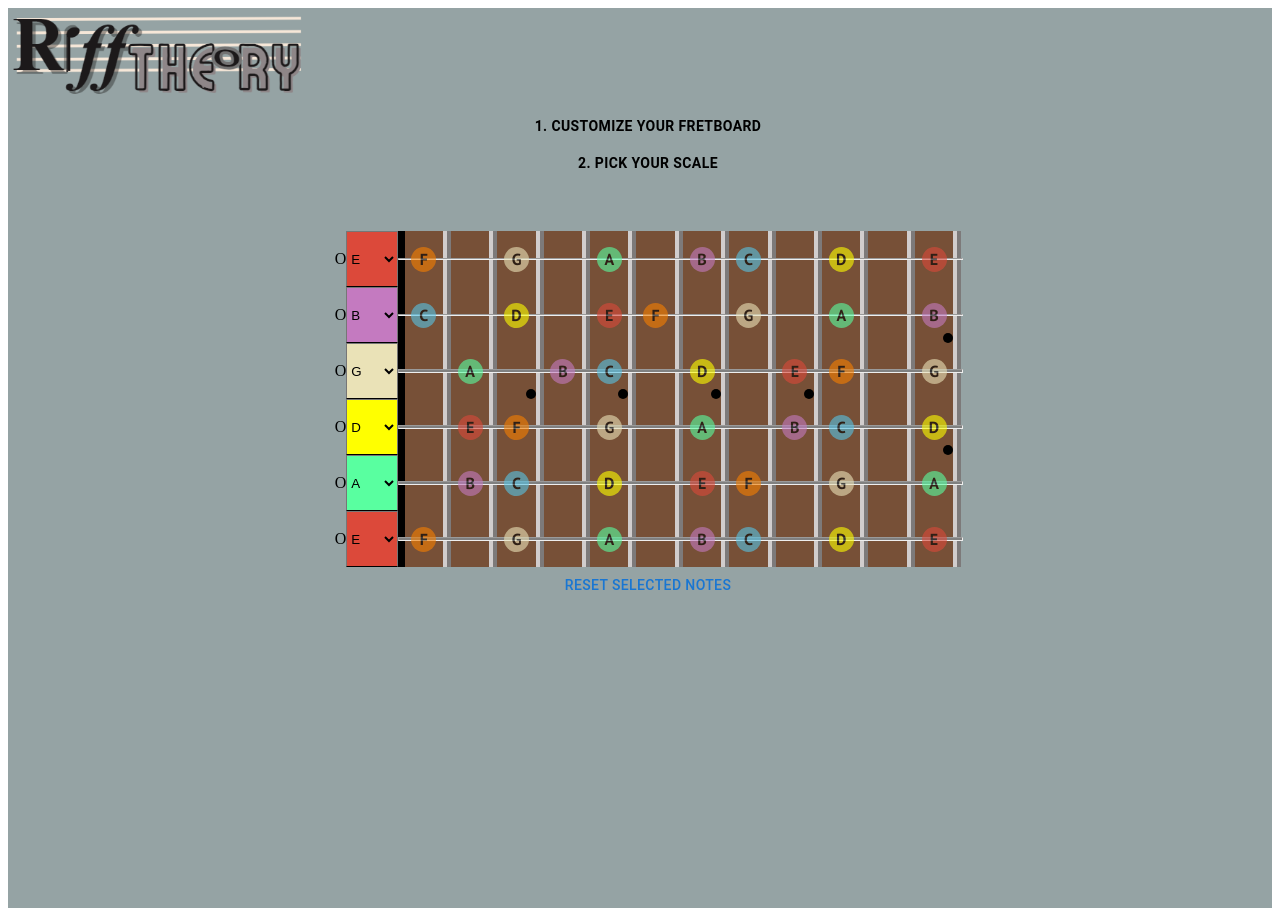
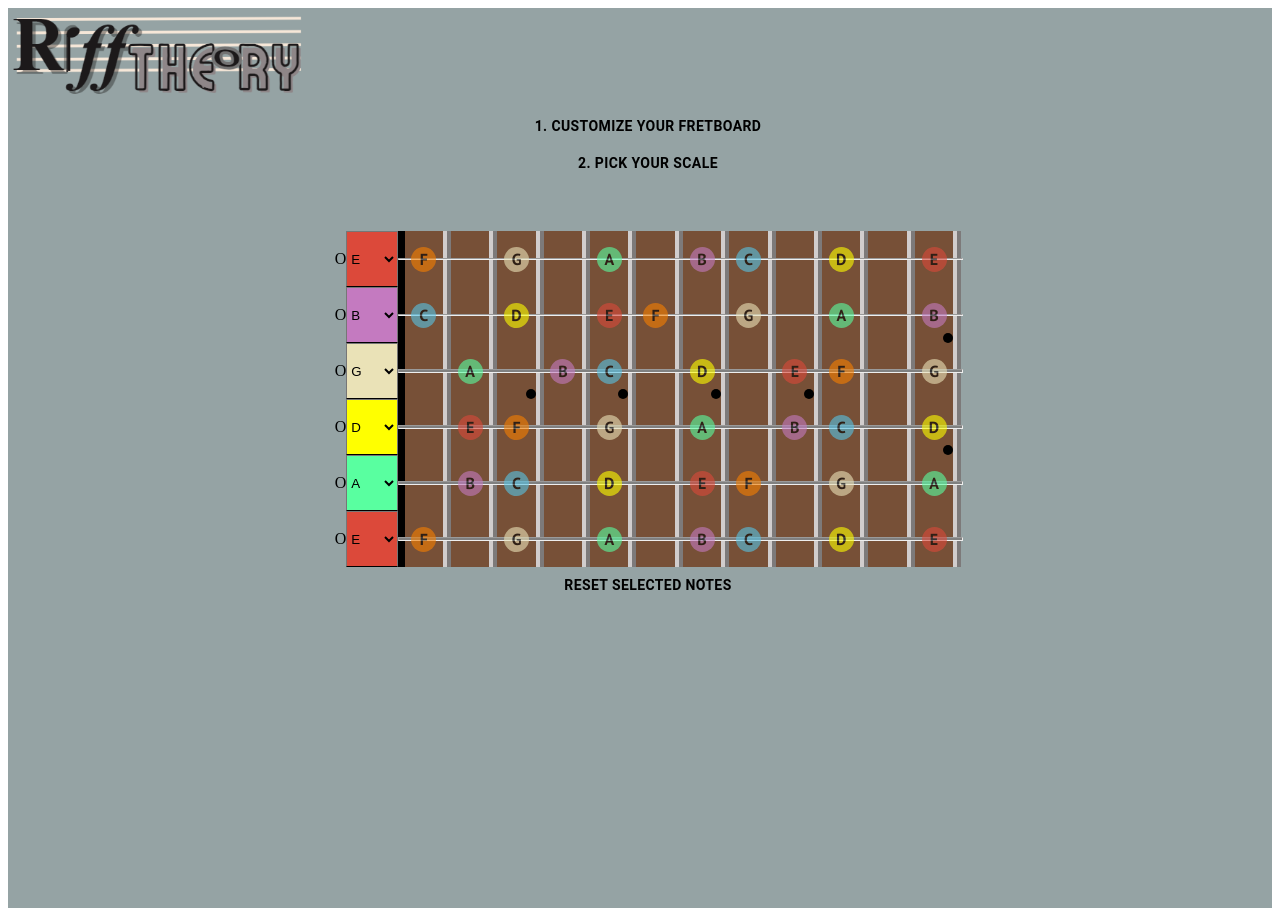
Before and after one commit to ShirelleW/RiffTheory, a Next.js app: page / in a window 1280 px wide. Built offline with nearby package versions, Linux system fonts and the light colour scheme.

Commit message:
Styled reset fretboard button

```diff
--- a/pages/Controls.jsx
+++ b/pages/Controls.jsx
@@ -50,7 +50,7 @@ const Controls = () => {
                 />
                 {scaleSelected &&
                     <Typography variant="h5" component="h2">
-                         { scaleData[0].name }
+                        {scaleData[0].name}
                     </Typography>
                 }
                 <div className={styles.fretboardHolder}>
@@ -85,13 +85,11 @@ const Controls = () => {
                                 </div>
                             )
                         }
-                        <Button type='button' onClick={resetFretboard}>
-                            Reset Selected Notes
-                        </Button>
                     </div>
                 </div>
-
-
+                <Button id={styles.resetFretboardBtn} onClick={resetFretboard}>
+                    Reset Selected Notes
+                </Button>
             </div>
         </SelectedNotesContext.Provider >
     )
--- a/styles/Styles.module.css
+++ b/styles/Styles.module.css
@@ -129,7 +129,7 @@
 .searchResults {
     background-color: white;
     display: flex;
-    flex-wrap: wrap;
+    flex-direction: column;
     width: 50vw;
     height: fit-content;
 }
@@ -247,3 +247,12 @@
     right: 0;
     bottom: 0;
 }
+
+#resetFretboardBtn{
+    width:fit-content;
+    color: black;
+    font-weight: bold;
+}
+#resetFretboardBtn:hover {
+    background-color: #89D1D6;
+}
```
